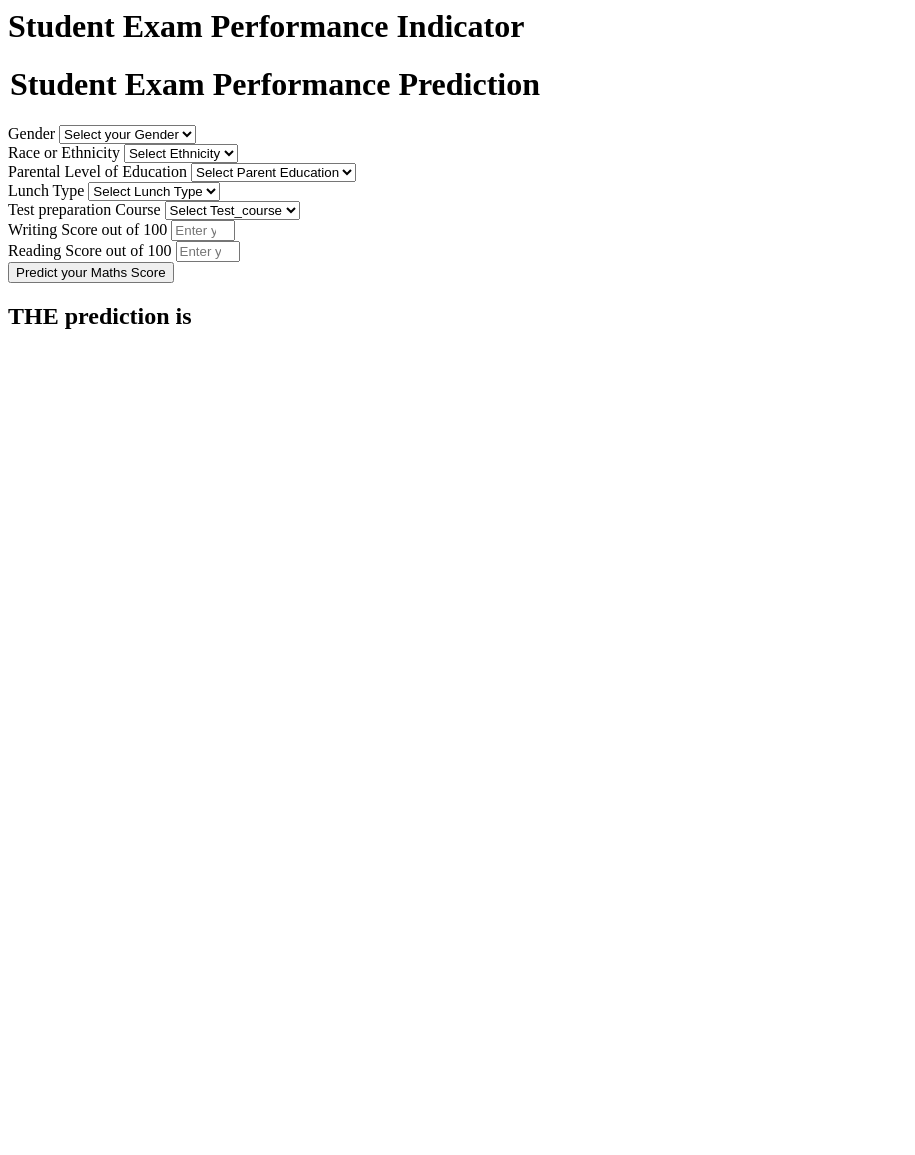
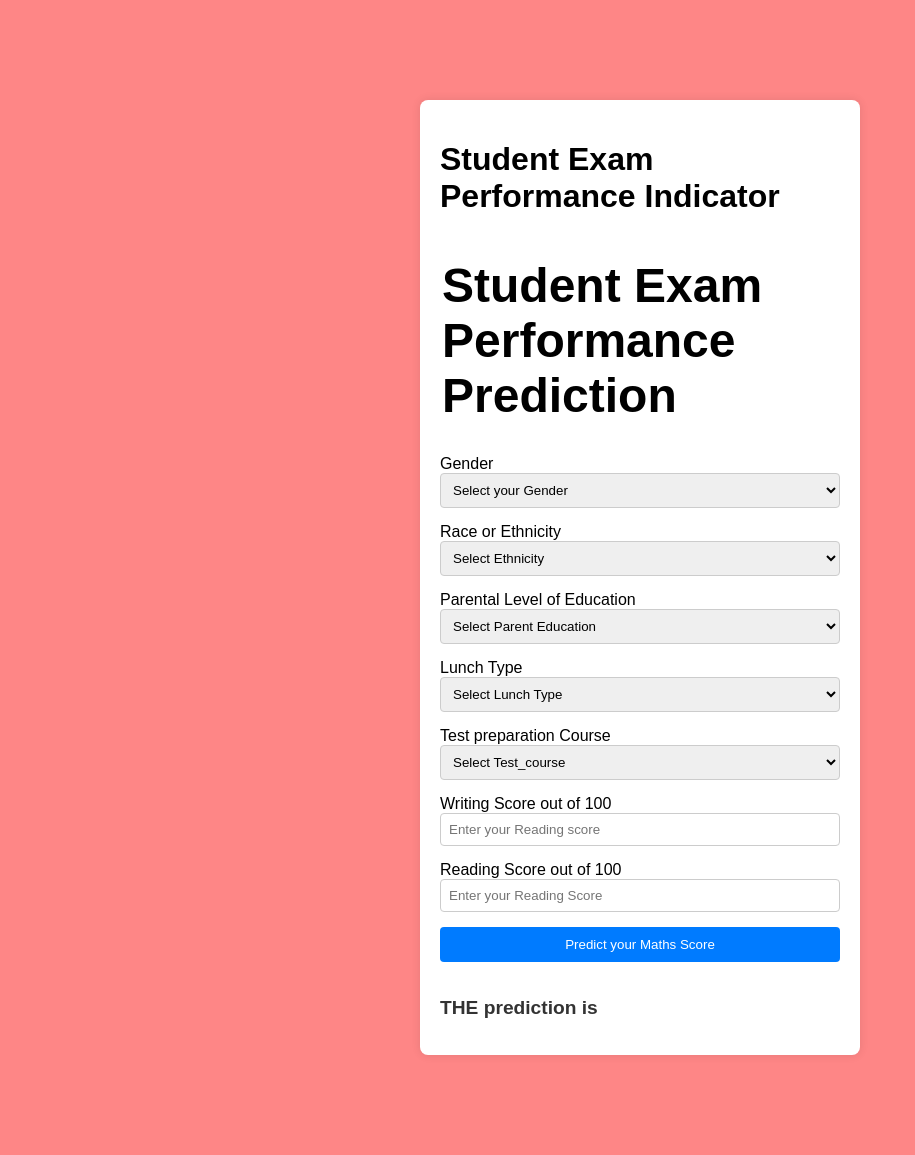
Before and after one commit to JunaidK0012/ML_Project, a Flask app: page /predictdata in a window 1280 px wide. Shown: the whole page, without its empty margins (0-915 px from the left). Before the commit the page ends 329 px from the top, so only its background shows below. Run offline with Flask 3, Linux system fonts and the light colour scheme.

Commit message:
css file

```diff
--- a/src/components/data_ingestion.py
+++ b/src/components/data_ingestion.py
@@ -58,5 +58,5 @@
     data_transformation = DataTransformation()
     train_arr,test_arr,_ =data_transformation.initiate_data_transformation(train_data,test_data)
 
-    model_trainer = ModelTrainer()
-    print(model_trainer.initiate_model_trainer(train_arr,test_arr))
+    print(train_arr.shape)
+    print(test_arr.shape)
--- a/src/components/data_transformation.py
+++ b/src/components/data_transformation.py
@@ -76,8 +76,12 @@
             input_feature_train_arr = preprocessing_obj.fit_transform(input_feature_train_df)
             input_feature_test_arr = preprocessing_obj.transform(input_feature_test_df)
 
+
+
             train_arr = np.c_[input_feature_train_arr , np.array(target_feature_train_df)]
             test_arr = np.c_[input_feature_test_arr , np.array(target_feature_test_df)]
+
+
 
             logging.info("Saved preprocessing object.")
 
--- a/templates/home.html
+++ b/templates/home.html
@@ -1,6 +1,8 @@
 <html>
+<head><link rel="stylesheet" href="styles.css"></head>
 <body>
     <div class="login">
+
        <h1>Student Exam Performance Indicator</h1>
 
        <form action="{{ url_for('predict_datapoint')}}" method="post">
--- /dev/null
+++ b/templates/styles.css
@@ -0,0 +1,58 @@
+body {
+    font-family: Arial, sans-serif;
+    background-color: #fe8686;
+    margin: 0;
+    padding: 0;
+}
+
+.login {
+    width: 400px;
+    margin: 100px auto;
+    background: #fff;
+    padding: 20px;
+    border-radius: 8px;
+    box-shadow: 0 0 10px rgba(0, 0, 0, 0.1);
+}
+
+form {
+    display: flex;
+    flex-direction: column;
+}
+
+legend {
+    font-size: 1.5em;
+    font-weight: bold;
+    margin-bottom: 10px;
+}
+
+label {
+    margin-bottom: 5px;
+}
+
+select,
+input {
+    width: 100%;
+    padding: 8px;
+    margin-bottom: 15px;
+    border: 1px solid #ccc;
+    border-radius: 4px;
+}
+
+.btn-primary {
+    background-color: #007bff;
+    color: #fff;
+    padding: 10px;
+    cursor: pointer;
+    border: none;
+    border-radius: 4px;
+}
+
+.btn-primary:hover {
+    background-color: #0056b3;
+}
+
+h2 {
+    margin-top: 20px;
+    font-size: 1.2em;
+    color: #333;
+}
```
